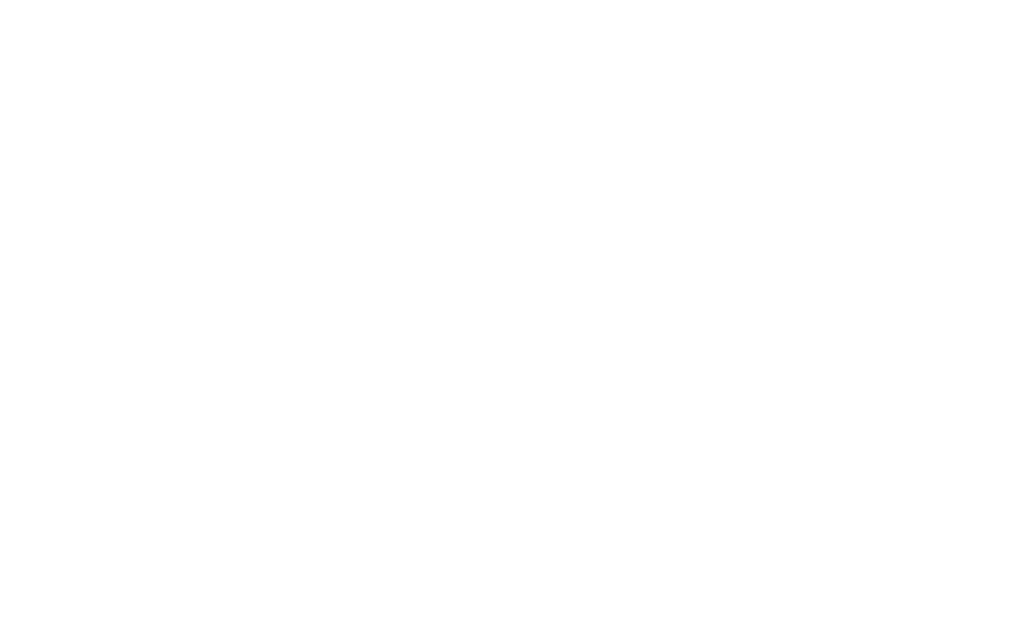
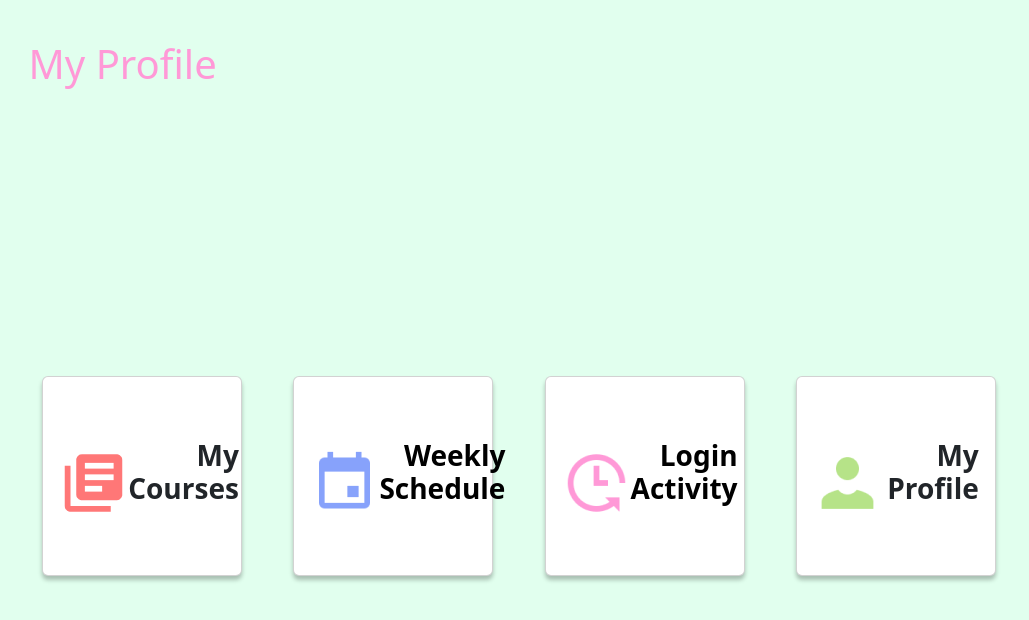
Before and after one commit to Codes-of-Aryan/Intelligent-Course-Management-System, a React (Create React App) app in the folder course-management-system/: page /my-profile in a window 1280 px wide. Before the commit this address had no page. Shown: the top 620 px of the page, without its empty margins (121-1150 px from the left). Built offline with nearby package versions, Linux system fonts and the light colour scheme.

Commit message:
my profile page ui

```diff
--- a/course-management-system/src/AppRoute.js
+++ b/course-management-system/src/AppRoute.js
@@ -4,6 +4,7 @@
 import Home from "./pages/Home";
 import LoginActivity from "./pages/LoginActivity";
 import Welcome from "./pages/Welcome";
+import MyProfile from "./pages/MyProfile";
 
 function AppRoutes() {
   return (
@@ -14,6 +15,7 @@
                 <Route path="/home" element={<Home />} />
                 <Route path="/login-activity" element={<LoginActivity />} />
                 <Route path="/weekly-schedule" element={<WeeklySchedule />} />
+                <Route path="/my-profile" element={<MyProfile />} />
             </Routes>
         </Router>
     </>
--- /dev/null
+++ b/course-management-system/src/pages/MyProfile.js
@@ -0,0 +1,149 @@
+import React from "react";
+import { Container, Row, Col, Button, Card } from "react-bootstrap";
+import profilePhoto from "../assets/user.png";
+import loginActivity from "../assets/loginactivity.png";
+import logout from "../assets/logout.png";
+import myCourses from "../assets/mycourses.png";
+import myProfile from "../assets/myprofile.png";
+import weeklySchedule from "../assets/weeklyschedule.png";
+import arrows from "../assets/arrows.png";
+import zoom from "../assets/zoom.png";
+import { Link } from "react-router-dom";
+
+function MyProfile() {
+  return (
+    <Container fluid style={{ background: "#E1FFEE" }}>
+      <Row style={{ height: "100vh", marginLeft: "10%", marginRight: "10%" }}>
+        <h1 style={{ color: "#FF99D7", marginTop: "4%" }}>My Profile</h1>
+        <Col>
+          <Card
+            style={{
+              height: "200px",
+              width: "200px",
+              margin: "auto",
+              marginTop: "25%",
+              boxShadow: "0px 4px 4px rgba(0, 0, 0, 0.25)",
+            }}
+          >
+            <Card.Body
+              style={{
+                display: "flex",
+                flexDirection: "row",
+                alignItems: "center",
+                textAlign: "right",
+              }}
+            >
+              <img
+                src={myCourses}
+                alt="Avatar"
+                style={{
+                  marginTop: "8%",
+                }}
+              ></img>
+              <h3 style={{ fontWeight: "bold" }}>My Courses</h3>
+            </Card.Body>
+          </Card>
+        </Col>
+        <Col>
+          <Link
+            to="/weekly-schedule"
+            style={{ textDecoration: "none", color: "black" }}
+          >
+            <Card
+              style={{
+                height: "200px",
+                width: "200px",
+                margin: "auto",
+                marginTop: "25%",
+                boxShadow: "0px 4px 4px rgba(0, 0, 0, 0.25)",
+              }}
+            >
+              <Card.Body
+                style={{
+                  display: "flex",
+                  flexDirection: "row",
+                  alignItems: "center",
+                  textAlign: "right",
+                }}
+              >
+                <img
+                  src={weeklySchedule}
+                  alt="Avatar"
+                  style={{
+                    marginTop: "8%",
+                  }}
+                ></img>
+                <h3 style={{ fontWeight: "bold" }}>Weekly Schedule</h3>
+              </Card.Body>
+            </Card>
+          </Link>
+        </Col>
+        <Col>
+          <Link
+            to="/login-activity"
+            style={{ textDecoration: "none", color: "black" }}
+          >
+            <Card
+              style={{
+                height: "200px",
+                width: "200px",
+                margin: "auto",
+                marginTop: "25%",
+                boxShadow: "0px 4px 4px rgba(0, 0, 0, 0.25)",
+              }}
+            >
+              <Card.Body
+                style={{
+                  display: "flex",
+                  flexDirection: "row",
+                  alignItems: "center",
+                  textAlign: "right",
+                }}
+              >
+                <img
+                  src={loginActivity}
+                  alt="Avatar"
+                  style={{
+                    marginTop: "8%",
+                  }}
+                ></img>
+                <h3 style={{ fontWeight: "bold" }}>Login Activity</h3>
+              </Card.Body>
+            </Card>
+          </Link>
+        </Col>
+        <Col>
+          <Card
+            style={{
+              height: "200px",
+              width: "200px",
+              margin: "auto",
+              marginTop: "25%",
+              boxShadow: "0px 4px 4px rgba(0, 0, 0, 0.25)",
+            }}
+          >
+            <Card.Body
+              style={{
+                display: "flex",
+                flexDirection: "row",
+                alignItems: "center",
+                textAlign: "right",
+              }}
+            >
+              <img
+                src={myProfile}
+                alt="Avatar"
+                style={{
+                  marginTop: "8%",
+                }}
+              ></img>
+              <h3 style={{ fontWeight: "bold" }}>My Profile</h3>
+            </Card.Body>
+          </Card>
+        </Col>
+      </Row>
+    </Container>
+  );
+}
+
+export default MyProfile;
```
